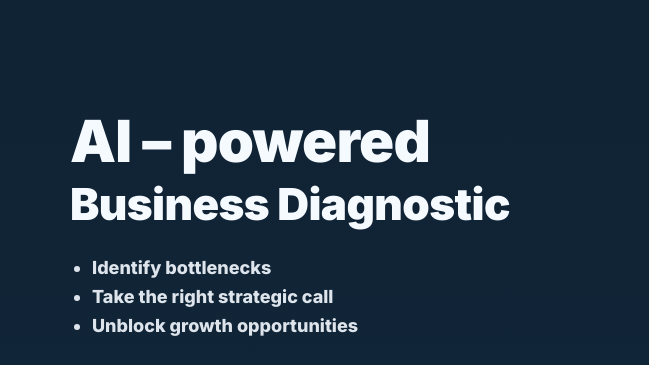
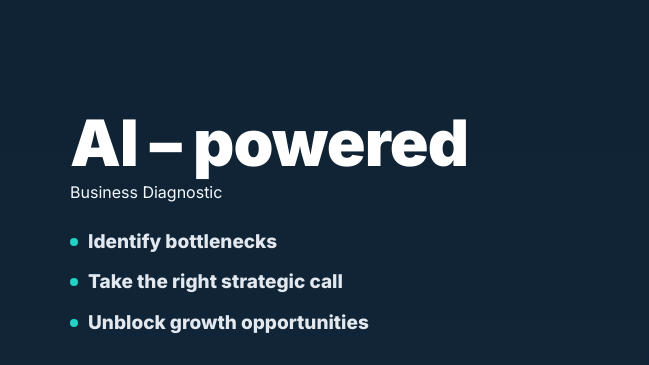
Before and after one commit to Strataadv/Strataadv.github.io, a plain HTML site: page index.html in a window 1280 px wide. Shown: the part 94-459 px from the top of the page, 0-649 px from the left. Drawn offline with Linux system fonts and the light colour scheme.

Commit message:
Update index.html

```diff
--- a/index.html
+++ b/index.html
@@ -81,30 +81,39 @@
 
     /* ✅ NEW HERO TYPOGRAPHY (matches your screenshot) */
    .heroTitleTop{
-      font-size:58px;
+  font-size:64px;
   line-height:1.02;
   font-weight:900;
   letter-spacing:-0.8px;
-      margin:0 0 10px;
-    }
-    .heroTitleBottom{
-      font-size:44px;
-      line-height:1.08;
-      font-weight:900;
-      letter-spacing:-0.6px;
-      margin:0 0 18px;
+  margin:0 0 6px;
+  color:#ffffff;
 }
 .heroBullets{
-  margin:28px 0 32px;   /* top 28px, bottom 32px */
-  padding-left:22px;
-    }
-    .heroBullets li{
-      margin:8px 0;
-      font-size:18px;
-      font-weight:800;
-      color:rgba(245,250,255,.90);
+  margin:26px 0 32px;
+  padding-left:0;
+  list-style:none;
 }
 
+.heroBullets li{
+  margin:12px 0;
+  font-size:19px;
+  font-weight:800;
+  line-height:1.5;
+  display:flex;
+  align-items:flex-start;
+  gap:10px;
+  color:rgba(245,250,255,.92);
+}
+
+.heroBullets li::before{
+  content:"";
+  width:8px;
+  height:8px;
+  border-radius:50%;
+  background:var(--accent);
+  margin-top:10px;
+  flex-shrink:0;
+}
     .heroPanel{
       background:var(--panel);
       border:1px solid var(--border);
```
Lines whose indentation alone changed are shown as unchanged.
